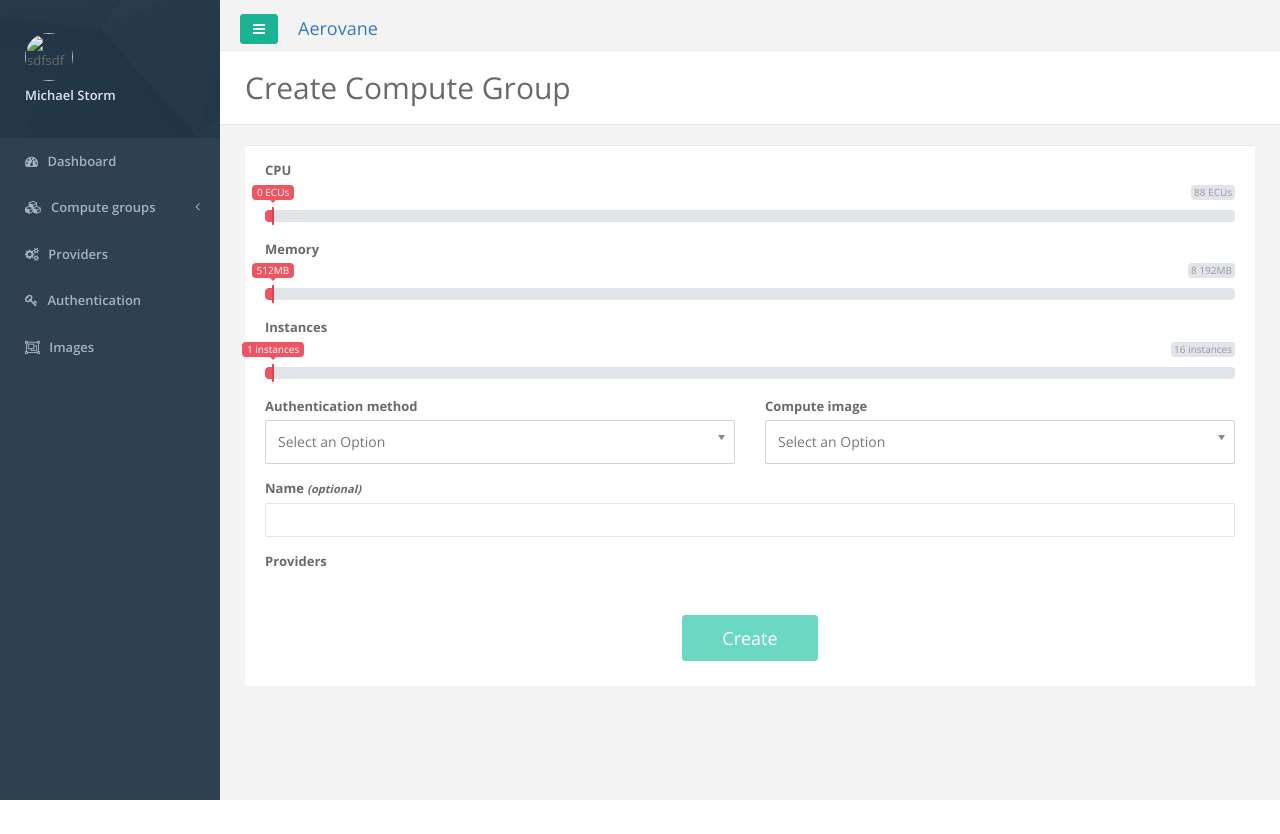
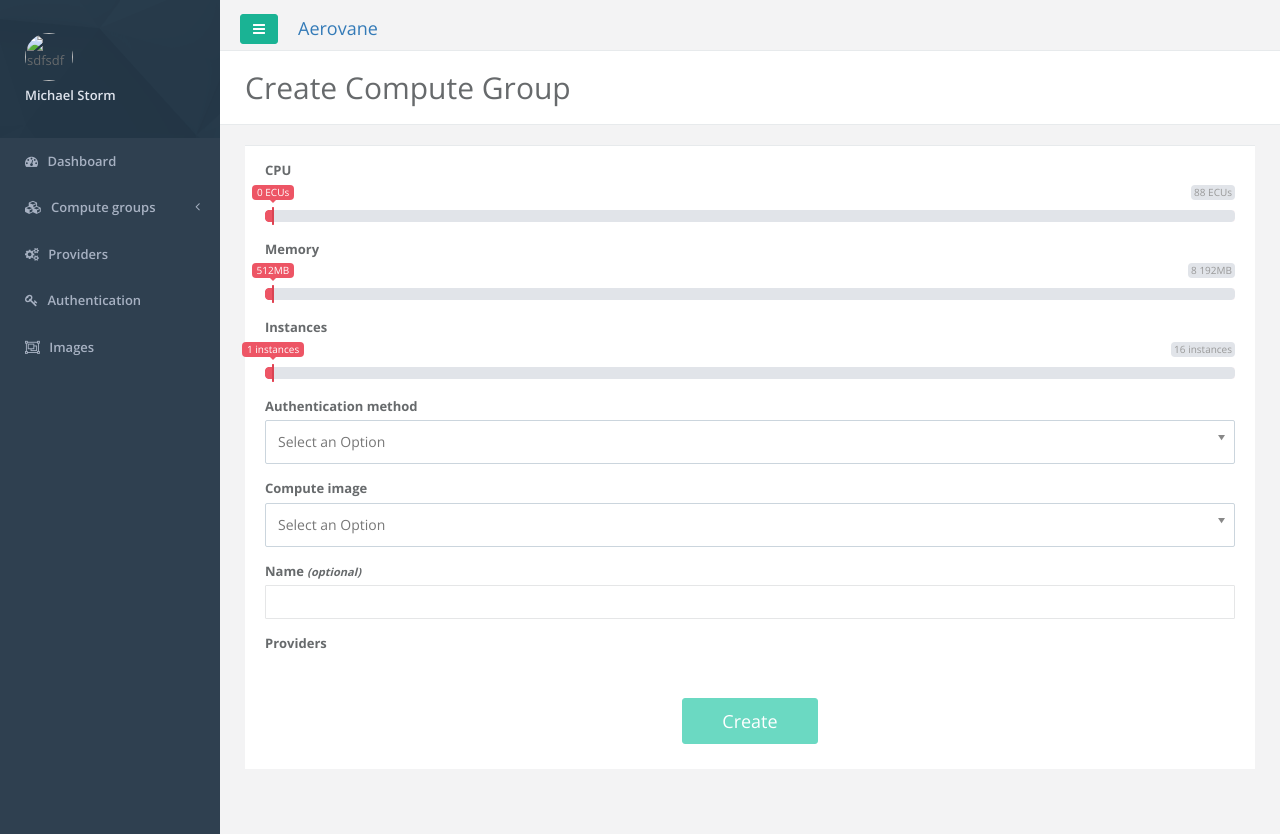
Before and after one commit to michaelstorm/aerovane, a Django app: template stratosphere/templates/stratosphere/add_compute_group.html in a window 1280 px wide. Before the commit the page ends 800 px from the top, so only its background shows below. Run offline with Django 3.2, Linux system fonts and the light colour scheme; the template is opened without the code that fills it, so the values that code supplies are empty; some libraries are stand-ins or nearby versions.

Commit message:
Put auth and image selectors on different lines

```diff
--- a/stratosphere/templates/stratosphere/add_compute_group.html
+++ b/stratosphere/templates/stratosphere/add_compute_group.html
@@ -46,7 +46,7 @@
                                         </div>
                                     </div>
                                     <div class="row">
-                                        <div class="col-lg-6">
+                                        <div class="col-lg-12">
                                             <div class="form-group" id="select-auth-container">
                                                 <label>Authentication method</label>
                                                 <select class="fancy-select" ng-model="group.authentication_method" name="authentication_method">
@@ -57,7 +57,9 @@
                                                 </select>
                                             </div>
                                         </div>
-                                        <div class="col-lg-6">
+                                    </div>
+                                    <div class="row">
+                                        <div class="col-lg-12">
                                             <div class="form-group" id="select-os-container">
                                                 <label>Compute image</label>
                                                 <select class="fancy-select" ng-model="group.operating_system" name="operating_system">
```
